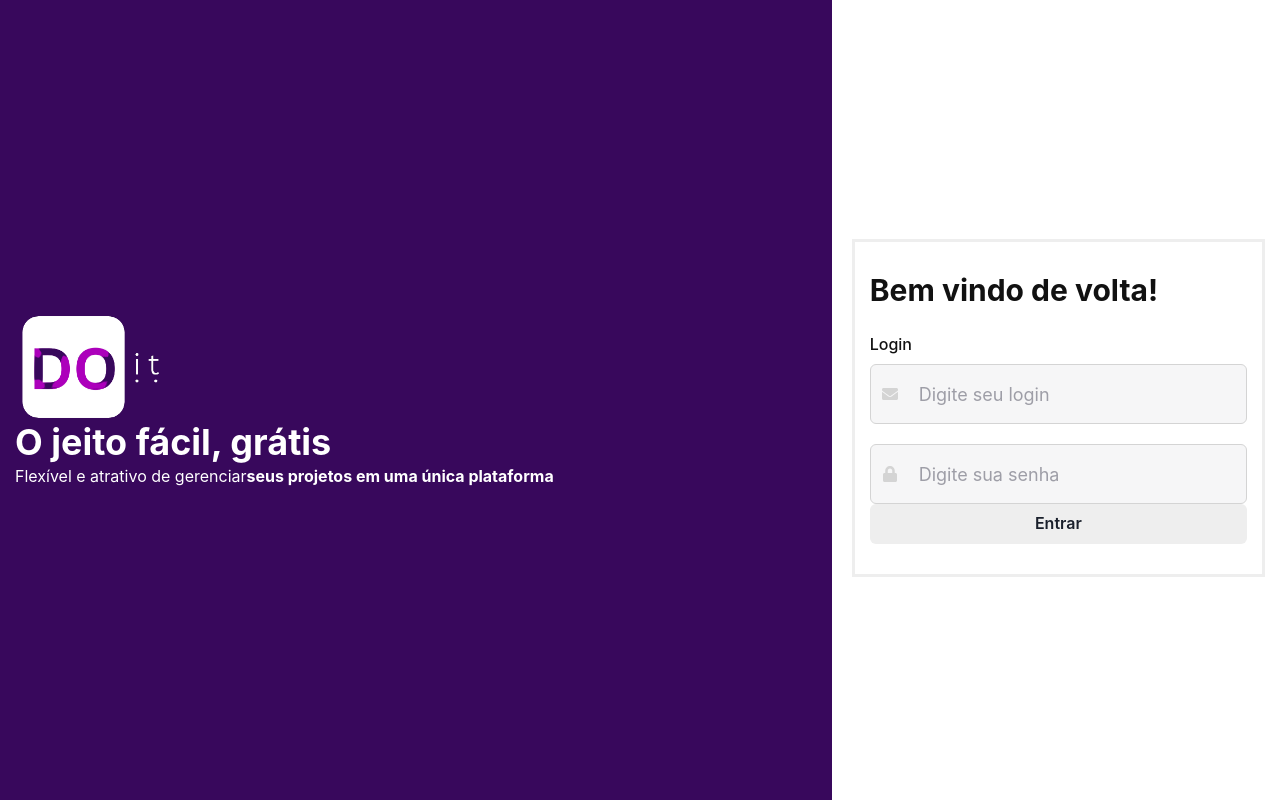
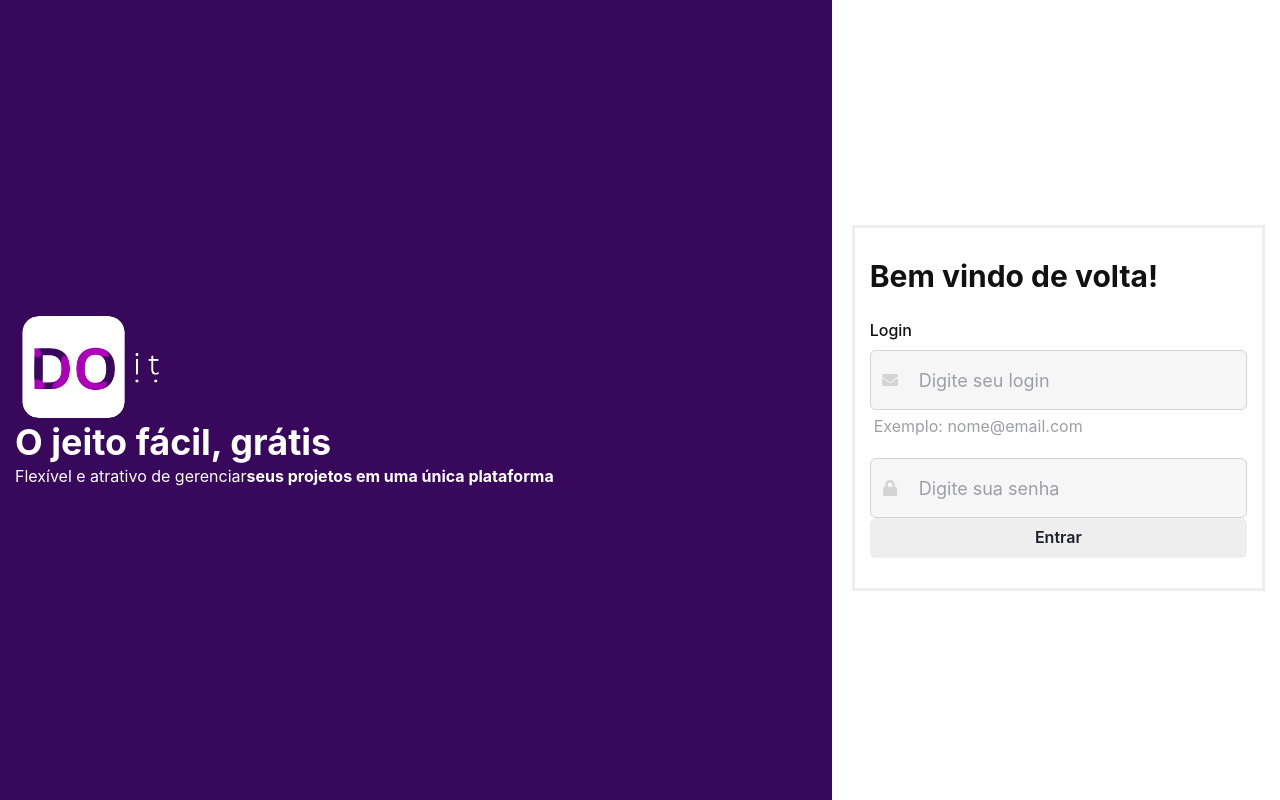
Before and after one commit to kefrenkennedy/do_it_typescrit, a React (Vite) app in the folder APP/: page / in a window 1280 px wide. Built offline with nearby package versions, Linux system fonts and the light colour scheme.

Commit message:
Refactor input component to display error message in red color. Also, add email input example text in login page

```diff
--- a/APP/src/components/Form/input.tsx
+++ b/APP/src/components/Form/input.tsx
@@ -25,7 +25,7 @@ import { FieldError, FieldErrors } from "react-hook-form";
 interface InputProps extends ChakraInputProps {
   name: string;
   label?: string;
-  error?: any;
+  error?: FieldError | null;
   icon?: IconType;
 }
 
@@ -37,7 +37,7 @@ const inputVariation: inputVariationOptions = {
   error: "red.500",
   default: "gray.200",
   focus: "purple.800",
-  filled: "green.600",
+  filled: "green.500",
 };
 
 const InputBase: ForwardRefRenderFunction<HTMLInputElement, InputProps> = (
@@ -92,7 +92,9 @@ const InputBase: ForwardRefRenderFunction<HTMLInputElement, InputProps> = (
           {...rest}
         />
 
-        {!!error && <FormErrorMessage>{error.message}</FormErrorMessage>}
+        {!!error && (
+          <FormErrorMessage color="red.500"> {error.message} </FormErrorMessage>
+        )}
       </InputGroup>
     </FormControl>
   );
--- a/APP/src/pages/Login/index.tsx
+++ b/APP/src/pages/Login/index.tsx
@@ -6,6 +6,7 @@ import {
   Image,
   VStack,
   Button,
+  Box,
 } from "@chakra-ui/react";
 import { SubmitHandler, useForm } from "react-hook-form";
 import { FaEnvelope, FaLock } from "react-icons/fa";
@@ -70,6 +71,7 @@ export const Login = () => {
         >
           <Heading size="lg">Bem vindo de volta!</Heading>
           <VStack mt="6" spacing="5">
+            <Box w="100%">
               <Input
                 placeholder="Digite seu login"
                 icon={FaEnvelope}
@@ -78,6 +80,13 @@ export const Login = () => {
                 error={errors.email}
                 {...register("email")}
               />
+              {!errors.email && (
+                <Text ml="1" mt="1" color="gray.300">
+                  Exemplo: nome@email.com
+                </Text>
+              )}
+            </Box>
+
             <Input
               placeholder="Digite sua senha"
               icon={FaLock}
```
Lines whose indentation alone changed are shown as unchanged.
